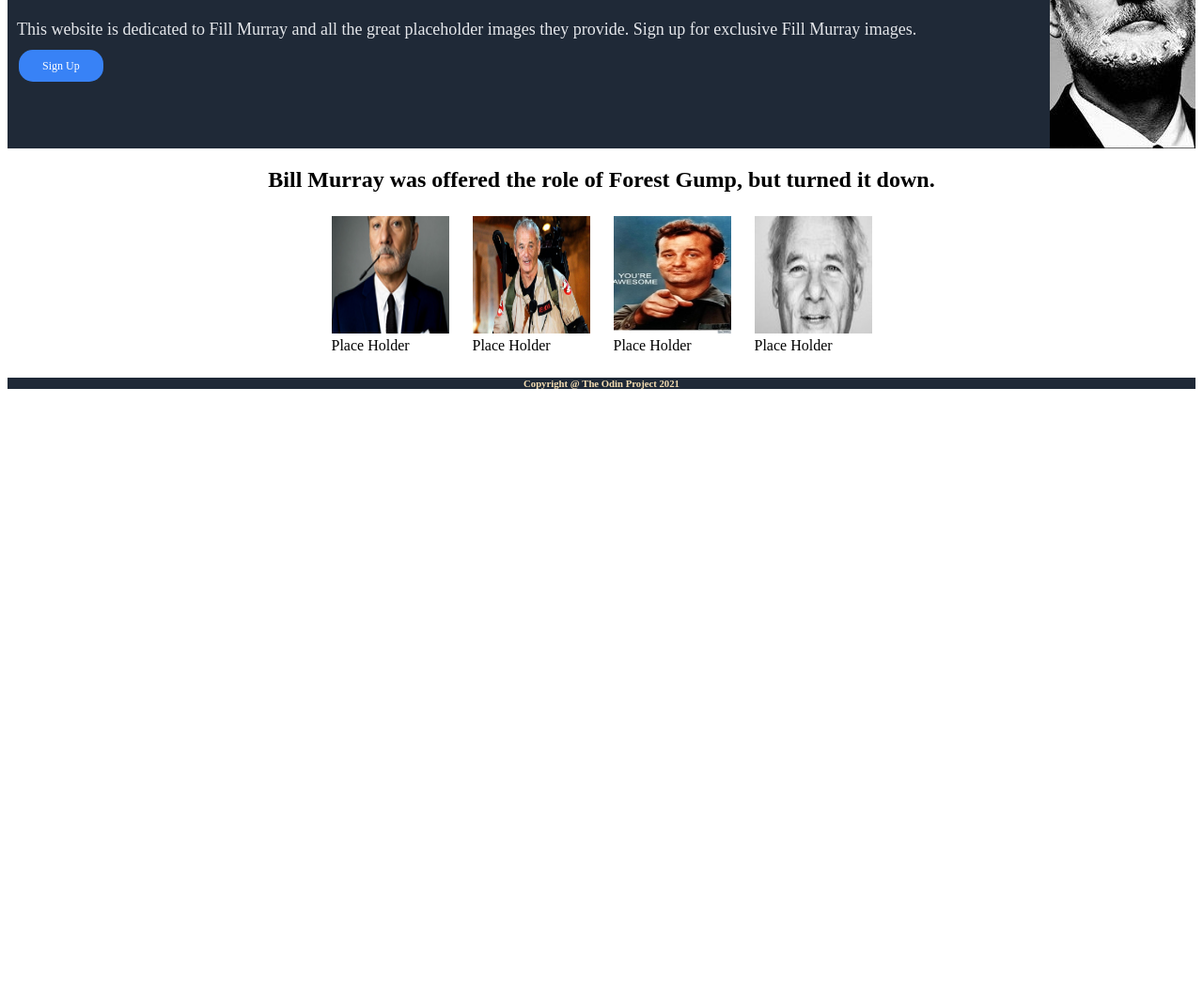
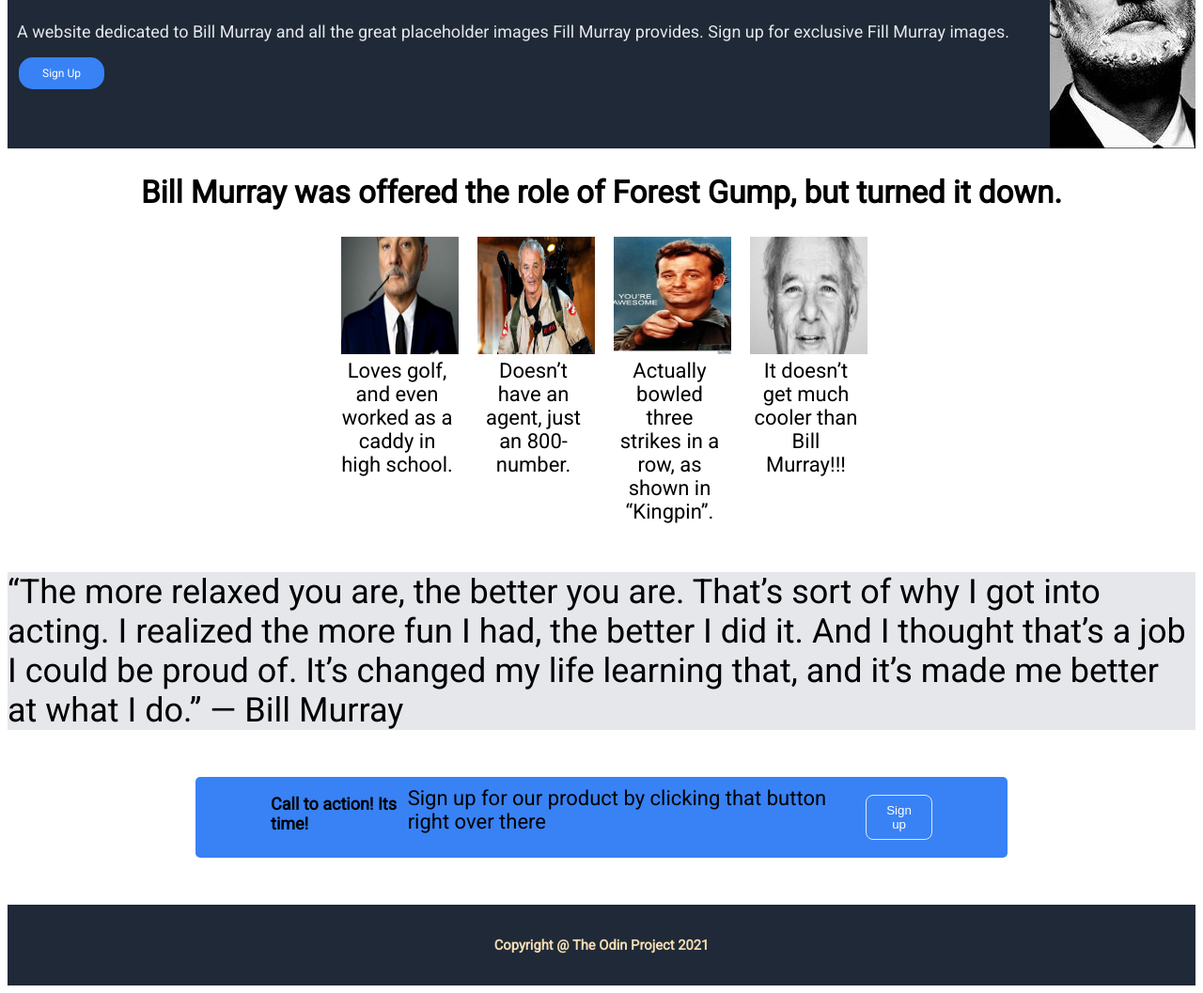
Before and after one commit to MCS144/landing, a plain HTML site: page index.html in a window 1280 px wide. Shown: the part 220-1277 px from the top of the page at 94% size. Before the commit the page ends 800 px from the top, so only its background shows below. Drawn offline with Linux system fonts and the light colour scheme.

Commit message:
finished up requirements

```diff
--- a/index.html
+++ b/index.html
@@ -1,6 +1,12 @@
 <!DOCTYPE html>
 <html lang="en">
 <head>
+    <link href='https://fonts.googleapis.com/css?family=Roboto' rel='stylesheet'>
+    <style>
+        body {
+            font-family: 'Roboto';font-size: 22px;
+        }
+        </style>
     <meta charset="UTF-8">
     <meta http-equiv="X-UA-Compatible" content="IE=edge">
     <meta name="viewport" content="width=device-width, initial-scale=1.0">
@@ -20,10 +26,10 @@
       </div>
     <div class="main-body">
         <div class="container">
-        <h2>Fill Murray is Awesome</h2>
+        <h2>Bill Murray is Awesome</h2>
         <div class="p-left">
-                <p>This website is dedicated to Fill Murray and all the great
-                    placeholder images they provide. Sign up for exclusive Fill Murray images. </p>
+                <p>A website dedicated to Bill Murray and all the great
+                    placeholder images Fill Murray provides. Sign up for exclusive Fill Murray images. </p>
         </div>
         <div>
             <a href="#" class="button">Sign Up</a>
@@ -41,22 +47,41 @@
 
     <div class="info">
         <img id="photo1" src="/images/bill1.jpg" alt="bill1">
-        <div class="text">Place Holder</div>
+        <span class="text">Loves golf, and even worked as a caddy in high school.</span>
     </div>
     <div class="info">
         <img id="photo1" src="/images/bill2.jpg" alt="bill2">
-        <div class="text">Place Holder</div>
+        <span class="text">Doesn’t have an agent, just an 800-number.</span>
     </div>
     <div class="info">
         <img id="photo1" src="/images/bill3.jpg" alt="bill3">
-        <div class="text">Place Holder</div>
+        <span class="text">Actually bowled three strikes in a row, as shown in “Kingpin”.</span>
     </div>
     <div class="info">
         <img id="photo1" src="/images/bill4.jpg" alt="bill4">
-        <div class="text">Place Holder</div>
+        <span class="text">It doesn’t get much cooler than Bill Murray!!!</span>
     </div>
 
 </div>
+
+<div class ="container-3">
+    <p>
+        “The more relaxed you are, the better you are. That’s sort of why I got into acting.
+        I realized the more fun I had, the better I did it. And I thought that’s a job I could be proud of.
+        It’s changed my life learning that, and it’s made me better at what I do.” — Bill Murray
+    </p>
+</div>
+
+    <div class="container-4">
+      <div class="header-1">Call to action! Its time!
+          </div>
+      <div class="text">Sign up for our product by clicking that button right over there</div>
+      <button class="signup">Sign up</button>
+
+    </div>
+
+
+
     <footer>
         <h6>Copyright @ The Odin Project 2021</h6>
     </footer>
--- a/styles.css
+++ b/styles.css
@@ -1,3 +1,7 @@
+body {
+    font-family: 'Roboto';
+}
+
 .header {
     overflow: hidden;
     background-color: #1F2937;
@@ -111,9 +115,60 @@ img#photo1 {
 
 }
 
+.info {
+    text-align: center;
+    vertical-align: top;
+    display: inline-block;
+    width: 120px;
+}
+
+.text {
+    display: block;
+}
+
+.container-3 {
+    background-color: #e5e7eb;
+    font-size: 36px;
+    font-weight: #1f2937;
+    width: auto;
+}
+
+.container-4 {
+    background-color: #3882F6 ;
+    margin: 50px 200px;
+    padding: 10px 80px;
+    display: flex;
+    align-items: center;
+    border-radius: 5px;
+    border-color: none;
+ }
+
+  button {
+    padding: 8px 16px;
+    border-radius: 8px;
+    float: right;
+  }
+
+  button.signup {
+    background: #3882f6;
+    border: 1px solid #3882f6;
+    color: white;
+    border-color: #e5e7eb;
+  }
+  .header-1 {
+    display: flex;
+    font-size: 18px;
+    font-weight: 700;
+    margin-bottom: 8px;
+  }
+  .text {
+    margin-bottom: 16px;
+  }
 
 footer{
     text-align: center;
+    justify-content: center;
     color: wheat;
     background-color: #1F2937;
+    display: flex;
   }
```
